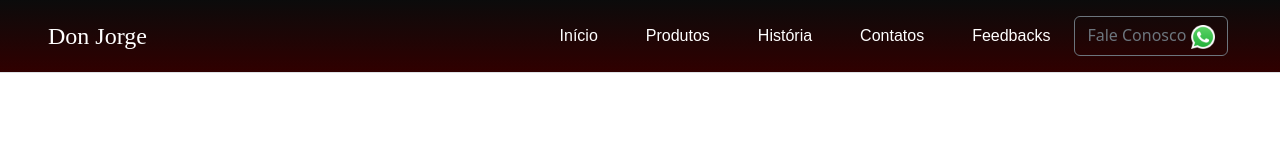
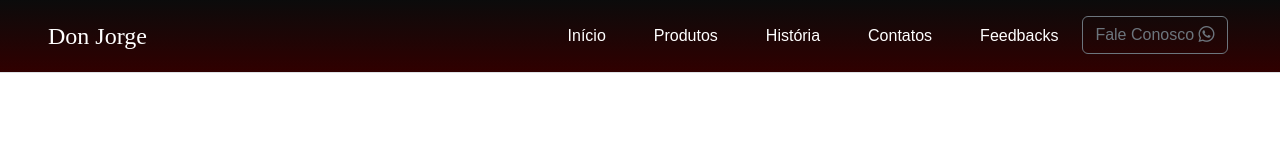
Before and after one commit to jeanhoefling/Don-Jorge, a plain HTML site: page templates/header.html in a window 1280 px wide. Drawn offline with nearby package versions, Linux system fonts and the light colour scheme.

Commit message:
Adding bootstrap icons HEADER

```diff
--- a/templates/header.html
+++ b/templates/header.html
@@ -5,6 +5,7 @@
     <meta charset="UTF-8">
     <link href="https://cdn.jsdelivr.net/npm/bootstrap@5.3.8/dist/css/bootstrap.min.css" rel="stylesheet"
         integrity="sha384-sRIl4kxILFvY47J16cr9ZwB07vP4J8+LH7qKQnuqkuIAvNWLzeN8tE5YBujZqJLB" crossorigin="anonymous">
+    <link href="https://cdn.jsdelivr.net/npm/bootstrap-icons/font/bootstrap-icons.css" rel="stylesheet">
     <link href="../static/style.css" rel="stylesheet">
     <title>Don Jorge</title>
 </head>
@@ -21,8 +22,13 @@
             <li class="nav-item"><a href="#" class="nav-link">História</a></li>
             <li class="nav-item"><a href="#" class="nav-link">Contatos</a></li>
             <li class="nav-item"><a href="#" class="nav-link">Feedbacks</a></li>
-            <li class="nav-item"></li><button class="btn btn-outline-secondary" type="button">Fale Conosco <img
-                    id="whatsapp-icon" src="../static/whatsapp.png"></button>
+            <li class="nav-item">
+                <a href="https://wa.me/55996609989" target="_blank">
+                    <button class="btn btn-outline-secondary" type="button">Fale Conosco
+                            <i class="bi bi-whatsapp"></i>
+                    </button>
+                </a>
+            </li>
             <li class="nav-item"><a href="#" class="nav-link"> </a></li>
         </ul>
     </header>
```
